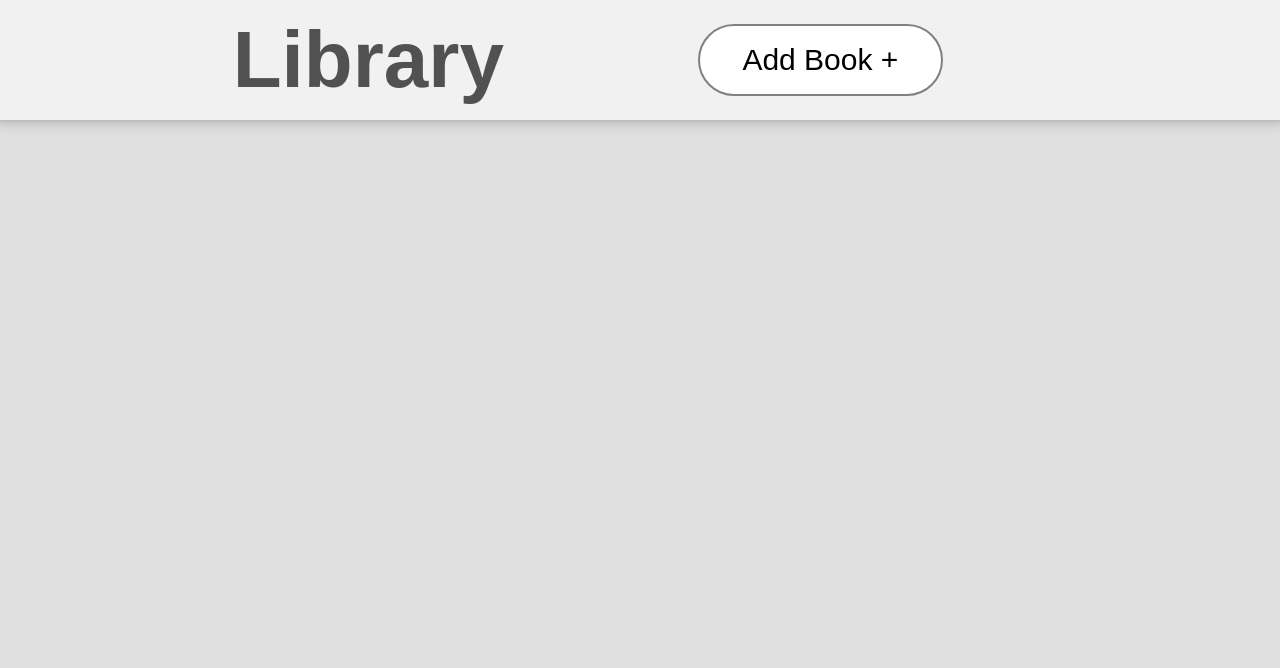
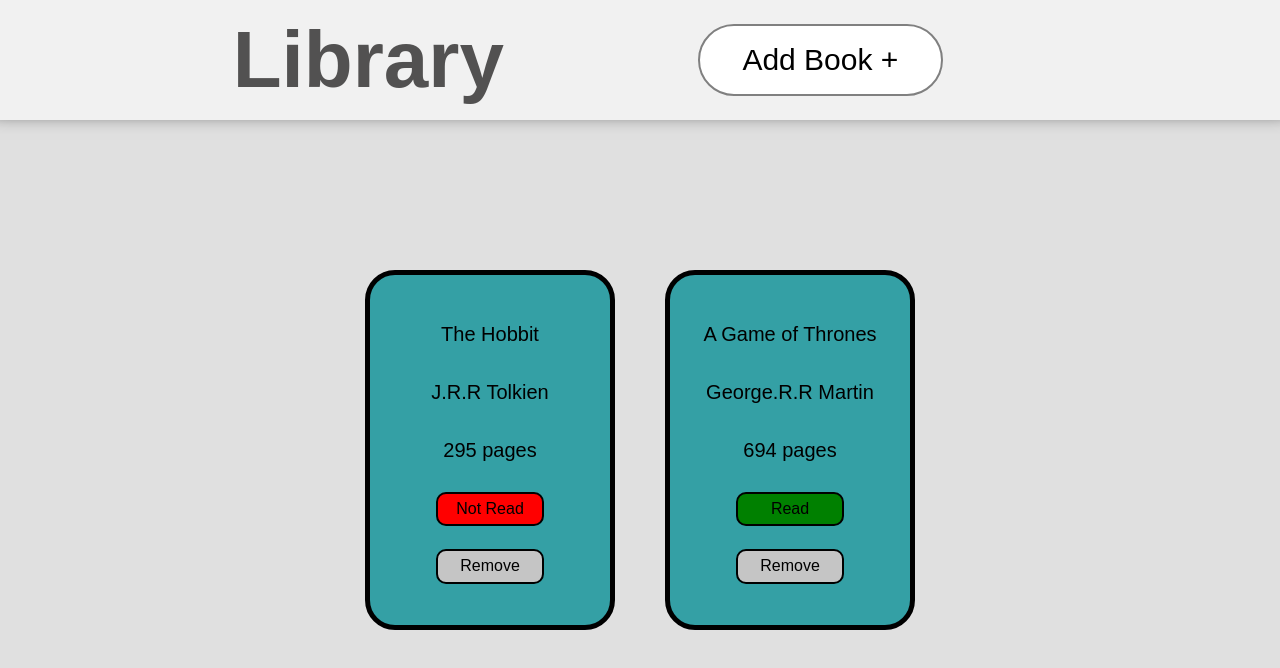
Before and after one commit to KRawl8/library, a plain HTML site: page index.html in a window 1280 px wide. Drawn offline with Linux system fonts and the light colour scheme.

Commit message:
Add remove button functionality and finished project

```diff
--- a/app.js
+++ b/app.js
@@ -40,6 +40,11 @@
   myLibrary.push(newBook);
   popupForm.style.display = "none";
   libraryUpdate();
+
+  title.value = "";
+  author.value = "";
+  pages.value = "";
+  read.checked = false;
 });
 
 // The object constructor function
@@ -80,12 +85,17 @@
       read.textContent = "Read";
       read.style.backgroundColor = "green";
     }
+    let removeBtn = document.createElement("button");
+    removeBtn.setAttribute("class", "remove-button");
+    removeBtn.textContent = "Remove";
+    removeBtn.dataset.id = i;
 
     card.appendChild(cardContent);
     cardContent.appendChild(title);
     cardContent.appendChild(author);
     cardContent.appendChild(pages);
     cardContent.appendChild(read);
+    cardContent.appendChild(removeBtn);
 
     bookSection.appendChild(card);
   }
@@ -103,4 +113,15 @@
       }
     });
   });
+
+  let removeButton = document.querySelectorAll(".remove-button");
+  removeButton.forEach((removeButton) => {
+    removeButton.addEventListener("click", (e) => {
+      let indexToRemove = e.currentTarget.dataset.id;
+      myLibrary.splice(indexToRemove, indexToRemove + 1);
+      libraryUpdate();
+    });
+  });
 };
+
+libraryUpdate();
--- a/style.css
+++ b/style.css
@@ -54,7 +54,7 @@
 .book {
     height: 360px;
     width: 250px;
-    background-color: rgb(221, 115, 44);
+    background-color: rgb(52 160 165);
     border-radius: 30px;
     border: 5px solid black;
     padding: 30px;
@@ -66,6 +66,20 @@
     justify-items: center;
     align-items: center;
     height: 100%;
+    font-size: 20px;
+}
+
+.read-button,
+.remove-button {
+    height: 60%;
+    width: 60%;
+    border: 2px solid rgb(0, 0, 0);
+    border-radius: 10px;
+    font-size: 16px;
+}
+
+.remove-button {
+    background-color: rgb(197, 197, 197);
 }
 
 /* Popup Form ------------------------------------------------------------- */
```
